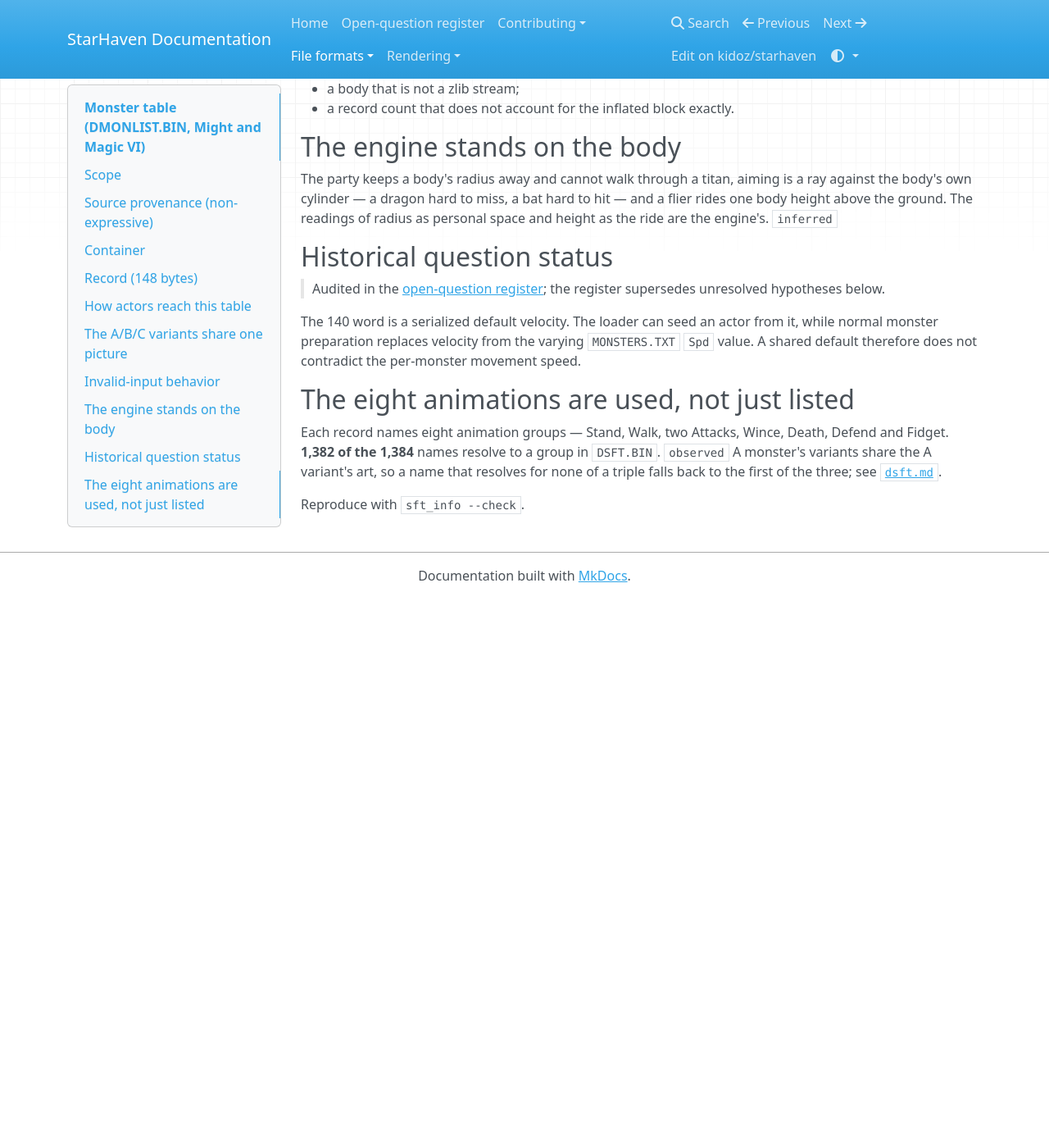
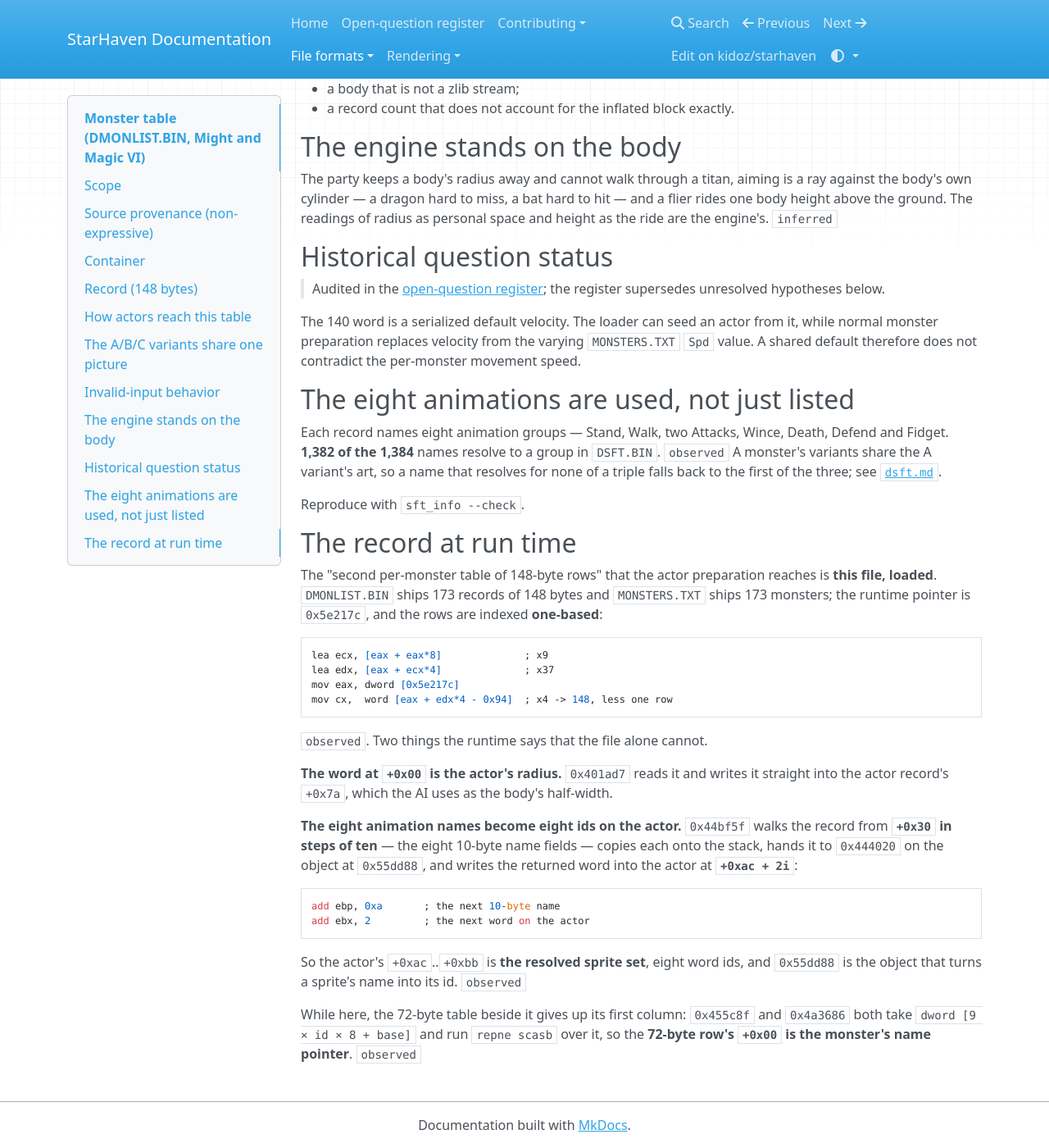
Before and after one commit to kidoz/starhaven, an MkDocs documentation site: the page built from docs/formats/dmonlist.md, in a window 1280 px wide and 1400 px high, scrolled down 2864 px. Shown: the whole window at 82% size. Built offline with MkDocs 1.6.1, drawn with Linux system fonts in a browser that asks for light colours; nearby versions of some CDN libraries; before the commit the page ends 3594 px from its top, so only the background shows below that.

Commit message:
Identify the second monster table as DMONLIST and read its runtime use

````diff
--- a/docs/formats/dmonlist.md
+++ b/docs/formats/dmonlist.md
@@ -176,3 +176,42 @@ name that resolves for none of a triple falls back to the first of the three;
 see [`dsft.md`](dsft.md).
 
 Reproduce with `sft_info --check`.
+
+## The record at run time
+
+The "second per-monster table of 148-byte rows" that the actor preparation
+reaches is **this file, loaded**. `DMONLIST.BIN` ships 173 records of 148
+bytes and `MONSTERS.TXT` ships 173 monsters; the runtime pointer is
+`0x5e217c`, and the rows are indexed **one-based**:
+
+```
+lea ecx, [eax + eax*8]              ; x9
+lea edx, [eax + ecx*4]              ; x37
+mov eax, dword [0x5e217c]
+mov cx,  word [eax + edx*4 - 0x94]  ; x4 -> 148, less one row
+```
+
+`observed`. Two things the runtime says that the file alone cannot.
+
+**The word at `+0x00` is the actor's radius.** `0x401ad7` reads it and writes
+it straight into the actor record's `+0x7a`, which the AI uses as the body's
+half-width.
+
+**The eight animation names become eight ids on the actor.** `0x44bf5f` walks
+the record from **`+0x30` in steps of ten** — the eight 10-byte name fields —
+copies each onto the stack, hands it to `0x444020` on the object at
+`0x55dd88`, and writes the returned word into the actor at **`+0xac + 2i`**:
+
+```
+add ebp, 0xa       ; the next 10-byte name
+add ebx, 2         ; the next word on the actor
+```
+
+So the actor's `+0xac`..`+0xbb` is **the resolved sprite set**, eight word ids,
+and `0x55dd88` is the object that turns a sprite's name into its id.
+`observed`
+
+While here, the 72-byte table beside it gives up its first column: `0x455c8f`
+and `0x4a3686` both take `dword [9 × id × 8 + base]` and run `repne scasb`
+over it, so the **72-byte row's `+0x00` is the monster's name pointer**.
+`observed`
````
Also changed, not shown: README.md (+11 -0 lines).
